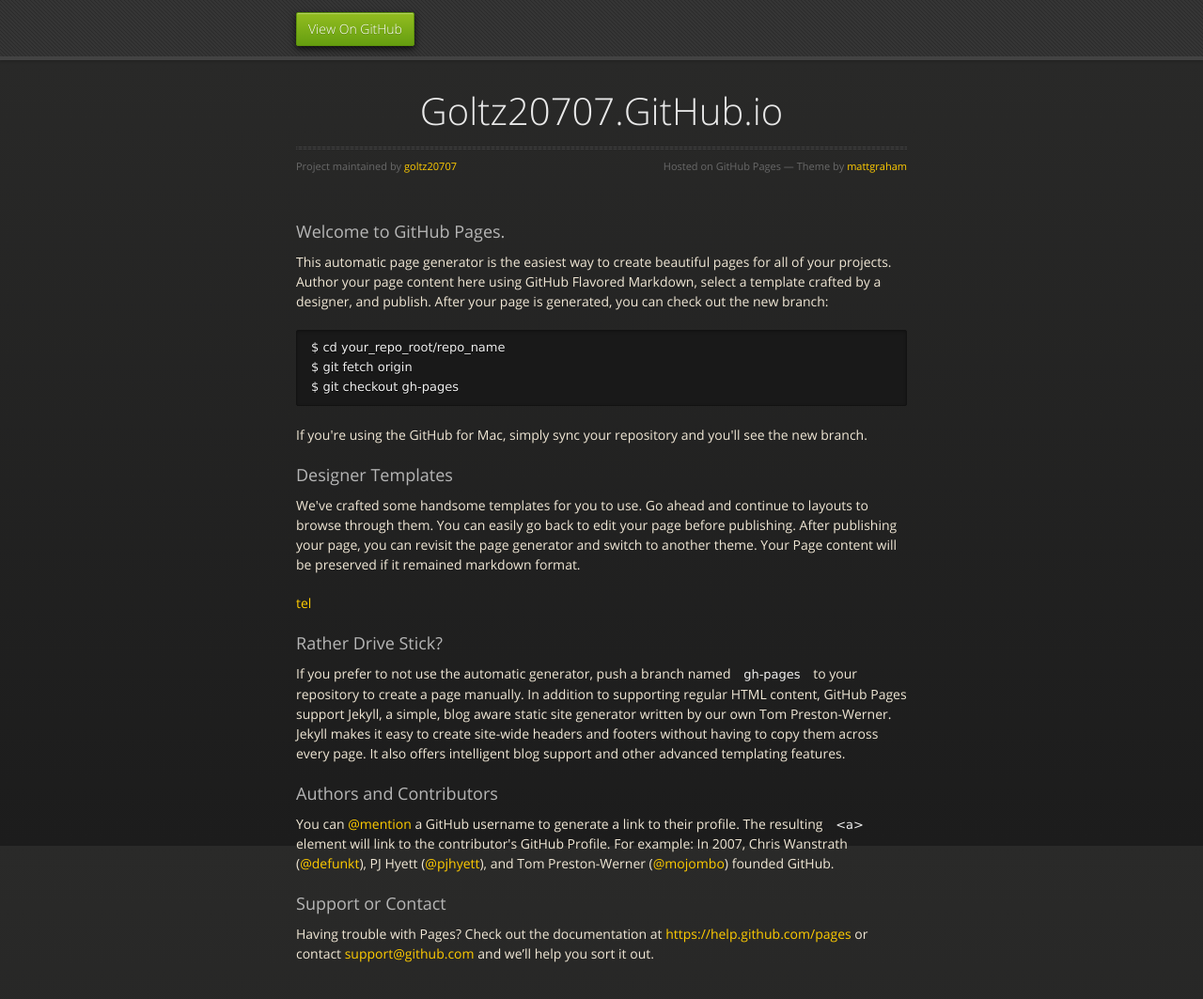
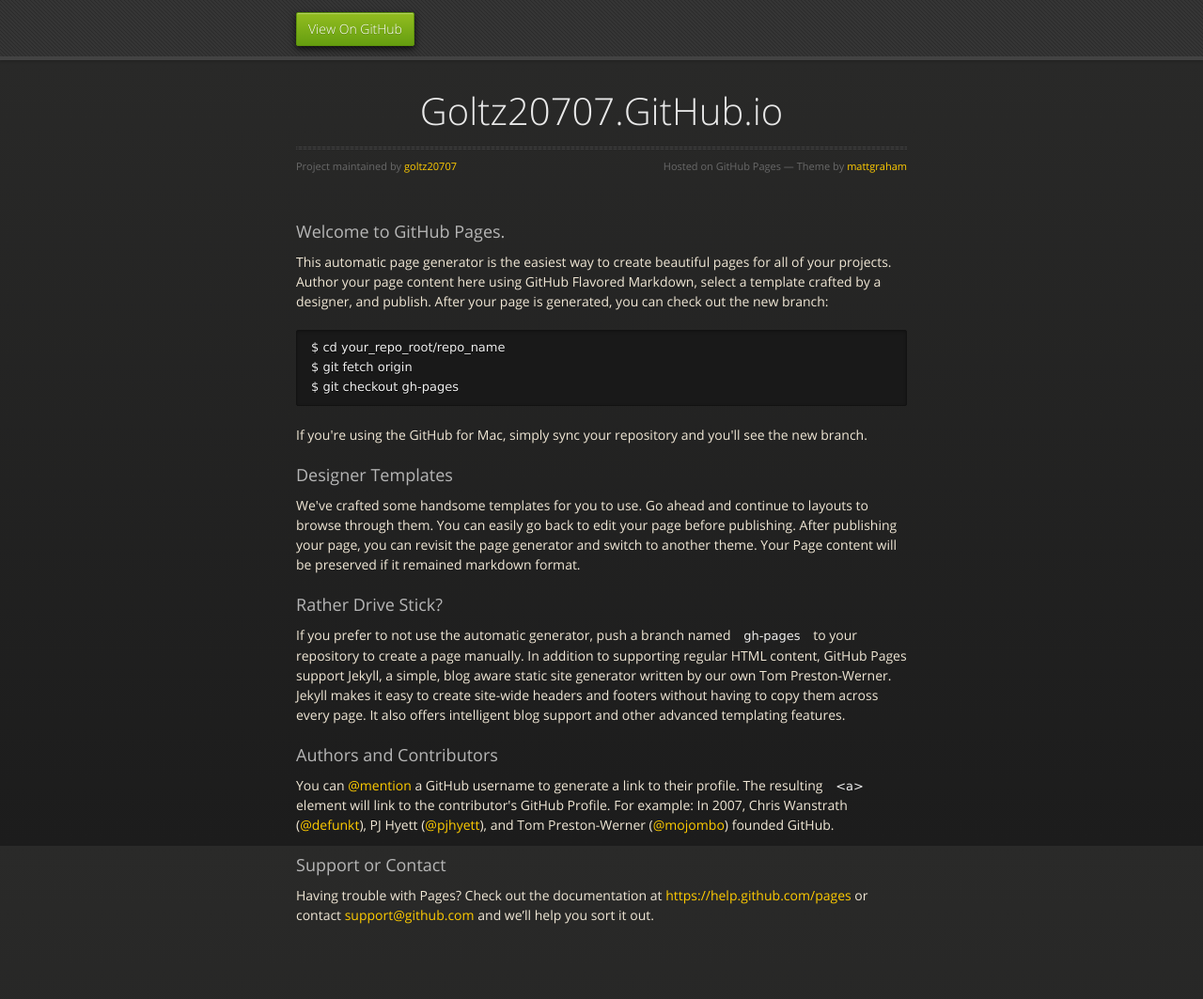
Before and after one commit to goltz20707/goltz20707.github.io, a Jekyll site: the page old-index.html, which Jekyll copies as it is, in a window 1280 px wide and 1135 px high. Shown: the top 1063 px of the window at 94% size. Built offline with Jekyll 4.4.1, drawn with Linux system fonts in a browser that asks for light colours; nearby versions of some CDN libraries.

Commit message:
Update old-index.html

```diff
--- a/old-index.html
+++ b/old-index.html
@@ -52,8 +52,6 @@
 
 <p>We've crafted some handsome templates for you to use. Go ahead and continue to layouts to browse through them. You can easily go back to edit your page before publishing. After publishing your page, you can revisit the page generator and switch to another theme. Your Page content will be preserved if it remained markdown format.</p>
 
-<p><a href="tel:13014242470">tel</a></p>
-
 <h3>
 <a id="rather-drive-stick" class="anchor" href="#rather-drive-stick" aria-hidden="true"><span class="octicon octicon-link"></span></a>Rather Drive Stick?</h3>
 
```
